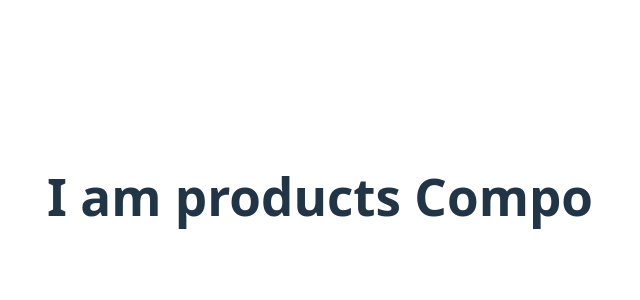
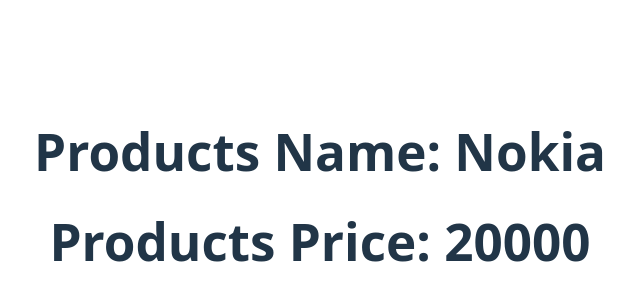
Before and after one commit to tanjirhc/understand-react, a React (Vite) app: page / in a window 1280 px wide. Shown: the part 204-504 px from the top of the page, without its empty margins (320-960 px from the left). Built offline with nearby package versions, Linux system fonts and the light colour scheme.

Commit message:
data passing by props

```diff
--- a/src/App.jsx
+++ b/src/App.jsx
@@ -3,9 +3,17 @@
 import Products from './components/Products/Products'
 
 function App() {
+
+  const products = {
+    name: 'Nokia',
+    price: 20000
+  }
+
   return (
     <div>
-      <Products />
+      <Products
+        products={products}
+      />
     </div>
   )
 }
--- a/src/components/Products/Products.jsx
+++ b/src/components/Products/Products.jsx
@@ -1,10 +1,13 @@
 import React from 'react'
 import './Products.css'
 
-const Products = () => {
+const Products = (props) => {
+    console.log(props.products);
+
   return (
     <div>
-      <h1>I am products Compo</h1>
+      <h1>Products Name: {props.products.name} </h1>
+        <h1>Products Price: {props.products.price} </h1>
     </div>
   )
 }
```
